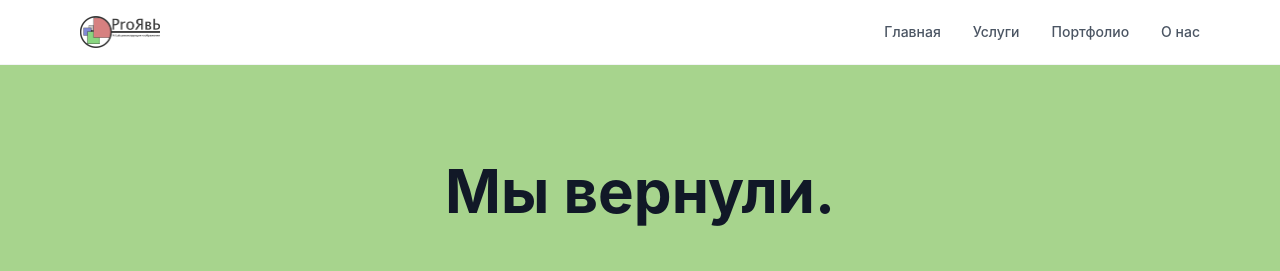
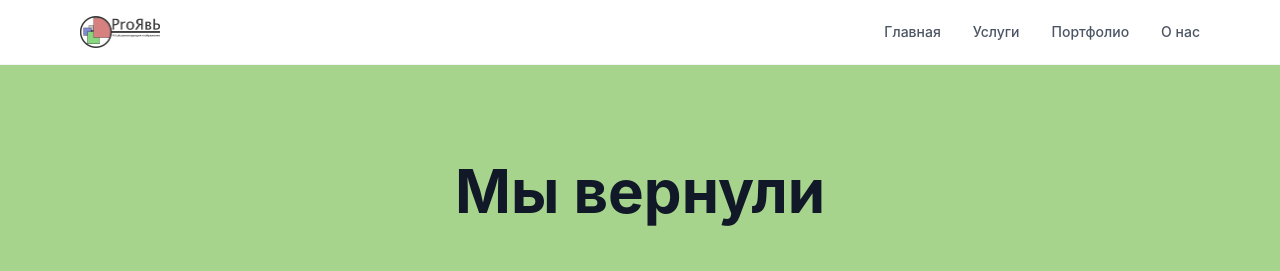
Before and after one commit to proyavi-art/site-proyavi-art, a Next.js app: page /portfolio in a window 1280 px wide. Shown: the top 271 px of the page. Built offline with nearby package versions, Linux system fonts and the light colour scheme.

Commit message:
текст благодарность в галлерею

```diff
--- a/app/portfolio/page.tsx
+++ b/app/portfolio/page.tsx
@@ -65,7 +65,7 @@ export default function Portfolio() {
       {/* ЗАГОЛОВОК */}
       <section className="pt-24 pb-12 px-4 text-center">
         <div className="max-w-3xl mx-auto">
-          <h1 className="text-5xl md:text-6xl font-bold text-gray-900 mb-4">Мы вернули.</h1>
+          <h1 className="text-5xl md:text-6xl font-bold text-gray-900 mb-4">Мы вернули</h1>
         </div>
       </section>
 
@@ -150,7 +150,7 @@ export default function Portfolio() {
         <div className="max-w-2xl mx-auto">
           <h2 className="text-3xl md:text-4xl font-bold text-gray-900 mb-6">Сохраните прошлое настоящим.</h2>
           <p className="text-gray-700 text-lg mb-10">
-            Убрать шум. Оставить свет. Вернуть мгновение.
+            Мы благодарны тем, кто сохранил эти моменты, — чтобы спустя десятилетия мы могли увидеть их, сохранить и передать дальше, тем, кто будет после нас.
           </p>
           <Link
             href="/uslugi"
```
